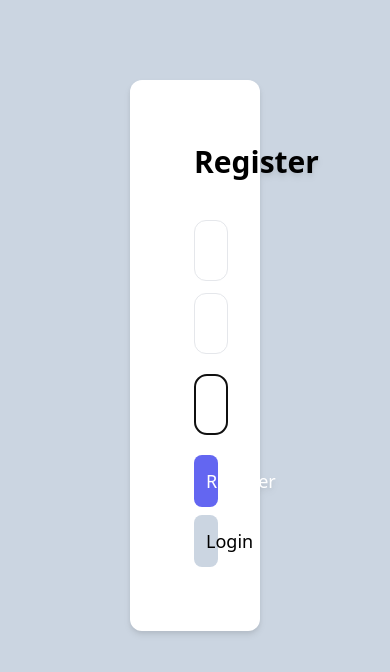
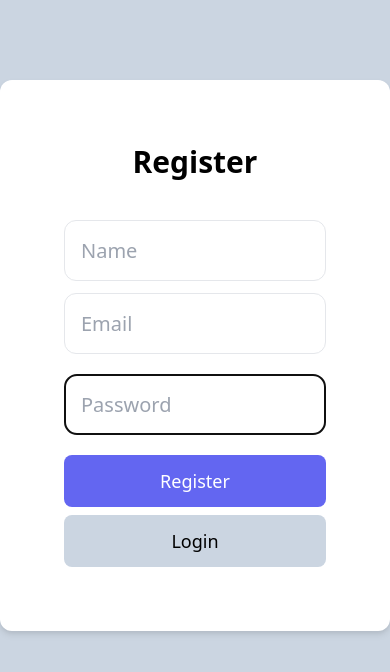
Before and after one commit to ryanarnold/ask-gpt-3, a Next.js app: page /register in a window 390 px wide. Shown: the top 672 px of the page. Built offline with nearby package versions, Linux system fonts and the light colour scheme.

Commit message:
fix: make the app responsive

```diff
--- a/src/pages/chat.tsx
+++ b/src/pages/chat.tsx
@@ -88,7 +88,7 @@ const ChatPage = (props: Props) => {
         </Head>
         <main className="h-screen ">
           <div
-            className="fixed top-10 grid h-[92%] w-full grid-cols-3 overflow-y-scroll"
+            className="fixed top-10 grid h-[92%] w-full overflow-y-scroll xl:grid-cols-[1fr_2fr_1fr] 2xl:grid-cols-3"
             ref={chatLog}
           >
             <div></div>
@@ -125,7 +125,7 @@ const ChatPage = (props: Props) => {
             <div></div>
           </div>
           <div className="fixed bottom-0 mb-5 w-screen bg-white">
-            <div className="grid grid-cols-3">
+            <div className="grid px-3 xl:grid-cols-[1fr_2fr_1fr] 2xl:grid-cols-3">
               <div></div>
               <div className="mt-5 grid grid-cols-[5fr_1fr] gap-3">
                 <div>
--- a/src/pages/login.tsx
+++ b/src/pages/login.tsx
@@ -50,7 +50,7 @@ const LoginPage = (props: Props) => {
         <link rel="icon" href="/favicon.ico" />
       </Head>
       <main className="h-screen bg-slate-300">
-        <div className="grid grid-cols-3">
+        <div className="grid md:grid-cols-[1fr_2fr_1fr] lg:grid-cols-3">
           <div></div>
           <div>
             <div className="mt-20 rounded-xl bg-white px-16 py-16 drop-shadow-md">
--- a/src/pages/register.tsx
+++ b/src/pages/register.tsx
@@ -73,7 +73,7 @@ const RegisterPage = (props: Props) => {
         <link rel="icon" href="/favicon.ico" />
       </Head>
       <main className="h-screen bg-slate-300">
-        <div className="grid grid-cols-3">
+        <div className="grid md:grid-cols-[1fr_2fr_1fr] lg:grid-cols-3">
           <div></div>
           <div>
             <div className="mt-20 rounded-xl bg-white px-16 py-16 drop-shadow-md">
```
